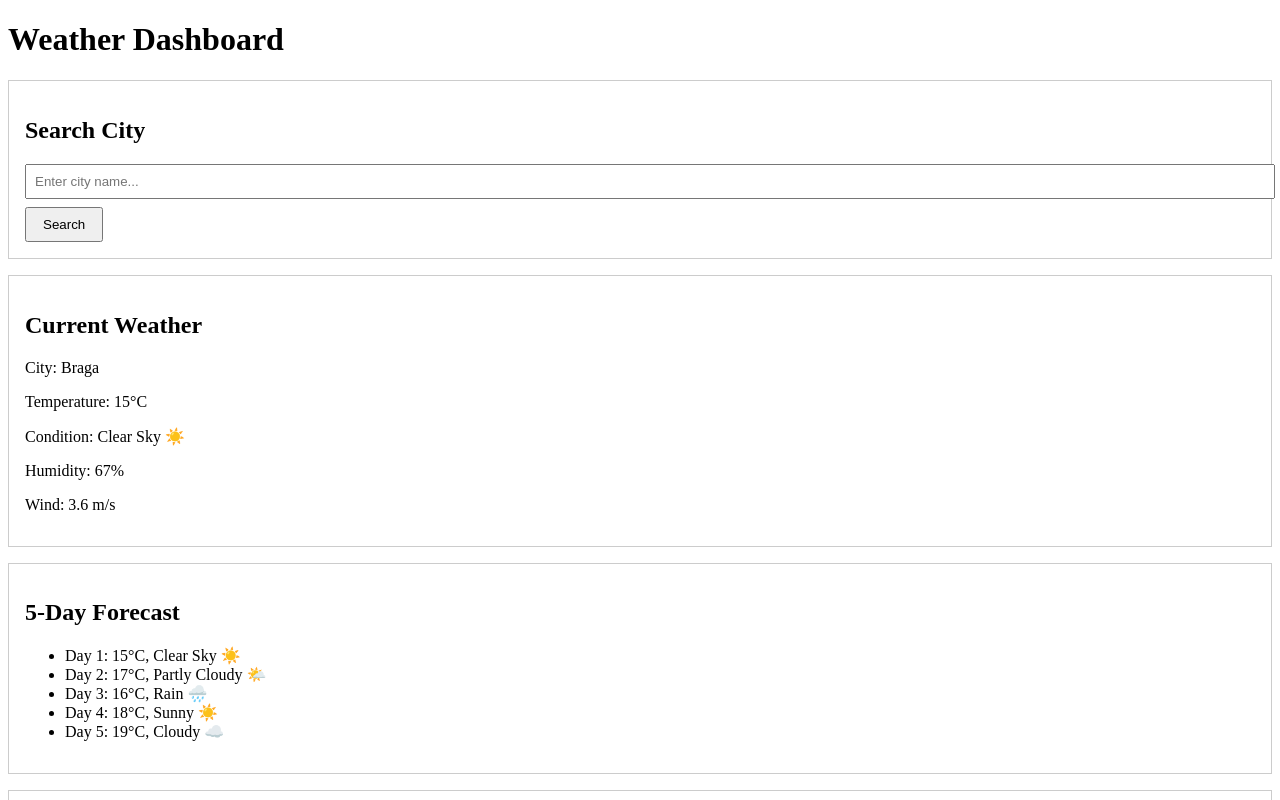
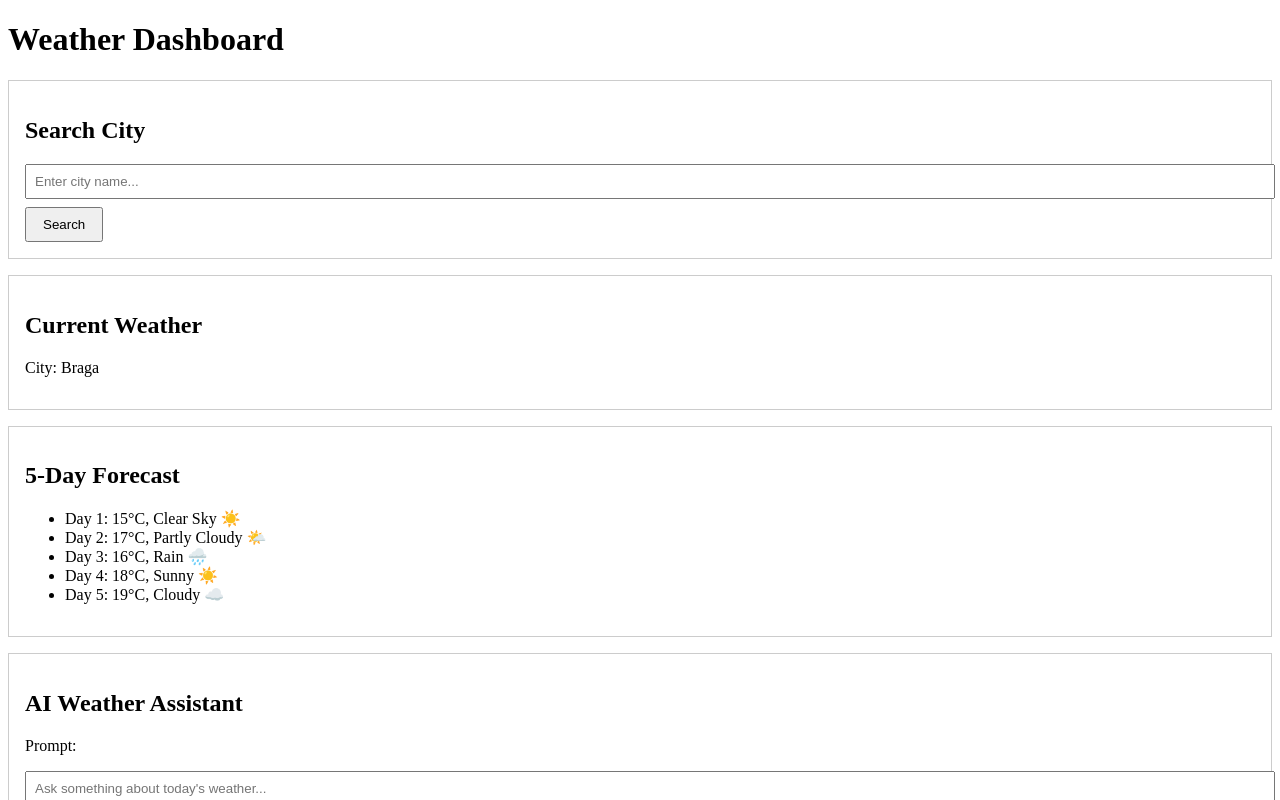
Before and after one commit to pjsm-it/weather-dashboard, an Angular app in the folder weather-dashboard-app/: page / in a window 1280 px wide. Shown: the top 800 px of the page. Built offline with nearby package versions, Linux system fonts and the light colour scheme.

Commit message:
feat(current-weather): replace mock data with real component state variables

```diff
--- a/weather-dashboard-app/src/app/components/current-weather/current-weather.html
+++ b/weather-dashboard-app/src/app/components/current-weather/current-weather.html
@@ -1,8 +1,22 @@
 <div class="current-weather-component">
   <h2>Current Weather</h2>
+
   <p>City: {{ city }}</p>
-  <p>Temperature: 15°C</p>
-  <p>Condition: Clear Sky ☀️</p>
-  <p>Humidity: 67%</p>
-  <p>Wind: 3.6 m/s</p>
+
+  @if (temperature !== undefined) {
+    <!-- Might have to change (ºC / ºF) -->
+    <p>Temperature: {{ temperature }} ºC</p>
+  }
+
+  @if (condition) {
+    <p>Condition: {{ condition }}</p>
+  }
+
+  @if (humidity !== undefined) {
+    <p>Humidity: {{ humidity }} %</p>
+  }
+
+  @if (windSpeed) {
+    <p>Wind: {{ windSpeed}} m/s</p>
+  }
 </div>
--- a/weather-dashboard-app/src/app/components/current-weather/current-weather.ts
+++ b/weather-dashboard-app/src/app/components/current-weather/current-weather.ts
@@ -9,6 +9,12 @@ import { CommonModule } from '@angular/common';
   styleUrls: ['./current-weather.css']
 })
 export class CurrentWeather {
+
   @Input()
   city!: string;
+
+  protected temperature?: number;
+  protected condition?: string;
+  protected humidity?: number;
+  protected windSpeed?: number;
 }
```
